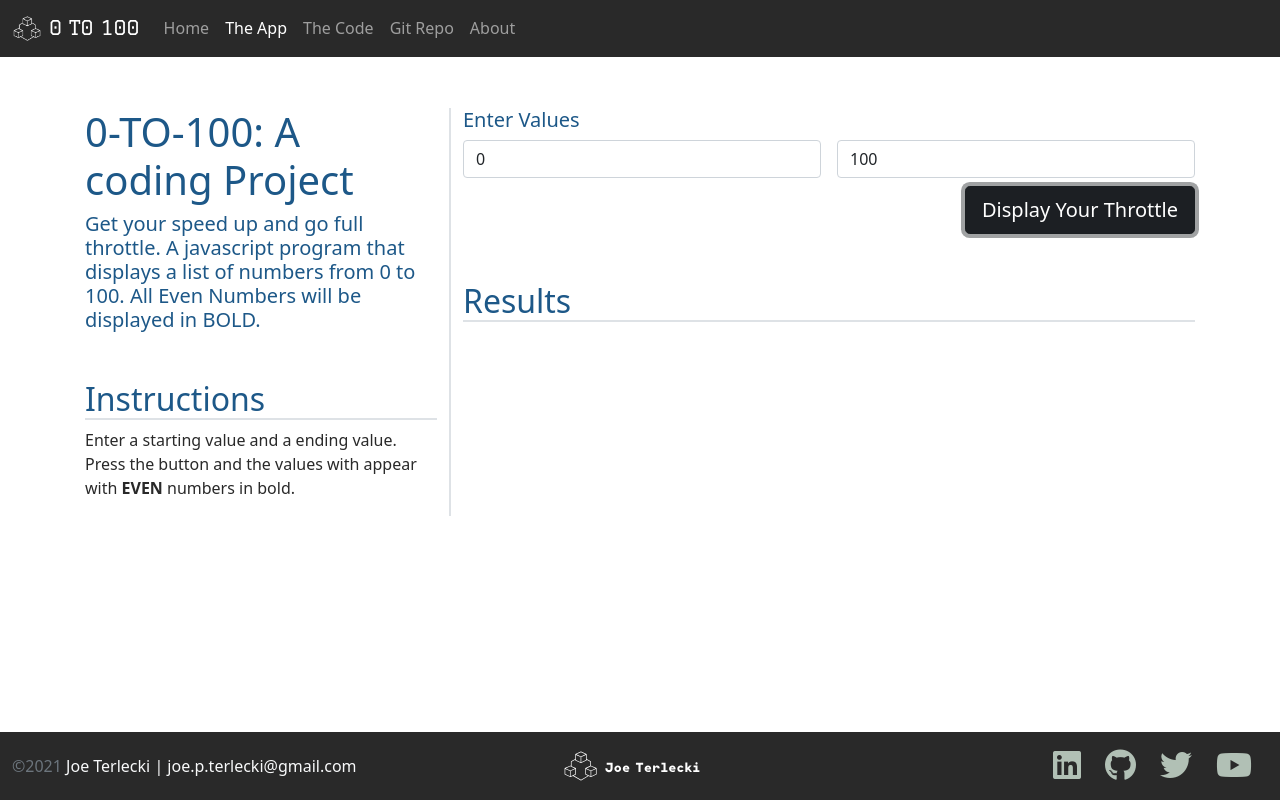
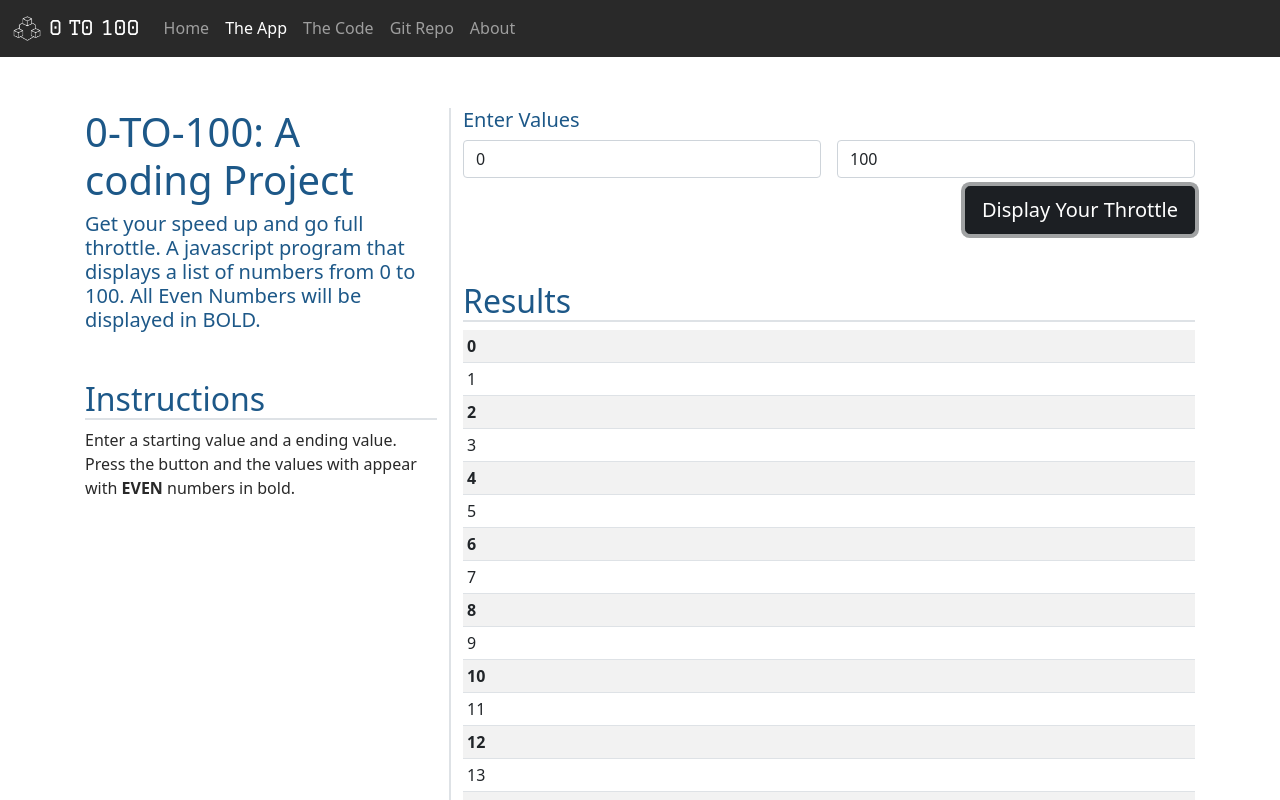
Before and after one commit to joeterlecki/0-to-100, a plain HTML site: page app.html in a window 1280 px wide. Both pictures are taken after a click on the button "Display Your Throttle". Shown: the top 800 px of the page. Drawn offline with nearby package versions, Linux system fonts and the light colour scheme.

Commit message:
Finished

```diff
--- a/app.html
+++ b/app.html
@@ -68,11 +68,11 @@
             <h5>Enter Values</h5>
             <form class="row gy-2 gx-3" action="">
               <div class="col">
-                <input type="number" id="start-value" class="form-control" placeholder="Start Value" value=0
+                <input type="number" id="startNumber" class="form-control" placeholder="Start Value" value=0
                   aria-label="Start Value">
               </div>
               <div class="col">
-                <input type="number" id="end-value" class="form-control" placeholder="End Value" value=100
+                <input type="number" id="endNumber" class="form-control" placeholder="End Value" value=100
                   aria-label="End Value">
               </div>
               <div class="col-12 d-flex justify-content-end">
@@ -83,7 +83,6 @@
             <div class="table-responsive">
               <table class="table table-striped table-sm">
                 <tbody id="results">
-                  <!-- Results go here! -->
                 </tbody>
               </table>
             </div>
@@ -143,6 +142,9 @@
     integrity="sha384-U1DAWAznBHeqEIlVSCgzq+c9gqGAJn5c/t99JyeKa9xxaYpSvHU5awsuZVVFIhvj" crossorigin="anonymous">
   </script>
   <script src="./js/app.js"></script>
+  <script>
+    document.getElementById("btn-submit").addEventListener("click", getNumbers);
+  </script>
 </body>
 
 </html>
--- /dev/null
+++ b/js/app.js
@@ -0,0 +1,43 @@
+function getNumbers() {
+  let startNumber = document.getElementById("startNumber").value;
+  let endNumber = document.getElementById("endNumber").value;
+
+  startNumber = parseInt(startNumber);
+  endNumber = parseInt(endNumber);
+
+  if (Number.isInteger(startNumber) && Number.isInteger(endNumber)) {
+    let numbers = generateNumbers(startNumber, endNumber);
+
+    displayNumbers(numbers);
+
+  } else {
+    alert("You Must Enter A Valid Integer");
+  }
+}
+
+function generateNumbers(startNumber, endNumber) {
+  let numbers = [];
+
+  for (let number = startNumber; number <= endNumber; number++) {
+    numbers.push(number);
+  }
+
+  return numbers;
+}
+
+function displayNumbers(numbers) {
+  let templateRows = "";
+  for (let number = 0; number < numbers.length; number++) {
+    let displayNumber = numbers[number];
+
+    if (displayNumber % 2 == 0) {
+      templateRows += `<tr><td><strong>${displayNumber}</strong></td></tr>`;
+    } else {
+      templateRows += `<tr><td>${displayNumber}</td></tr>`;
+    }
+
+  }
+
+  document.getElementById("results").innerHTML = templateRows;
+
+}
```
